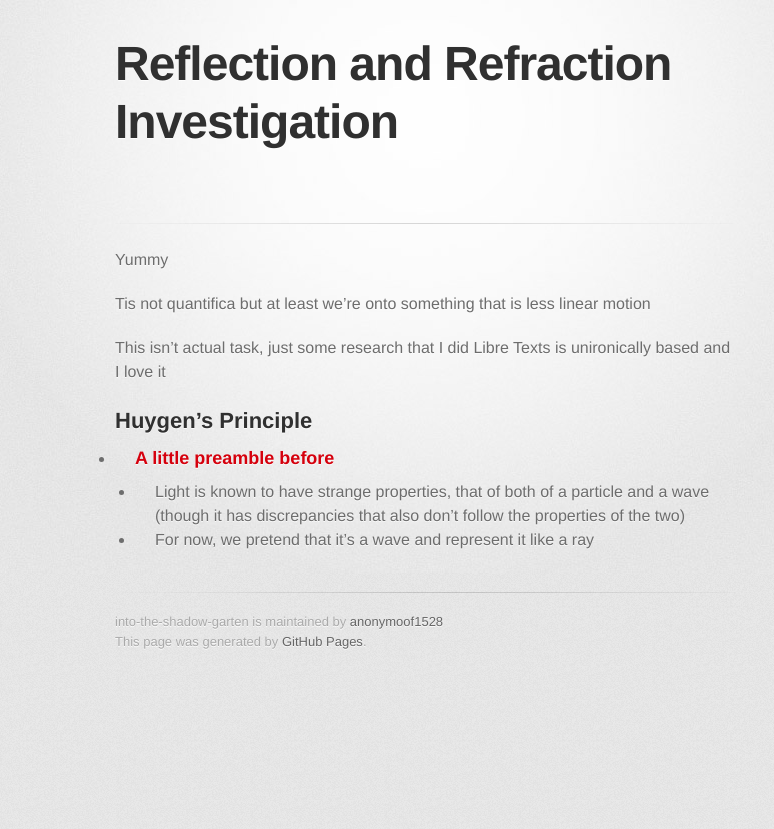
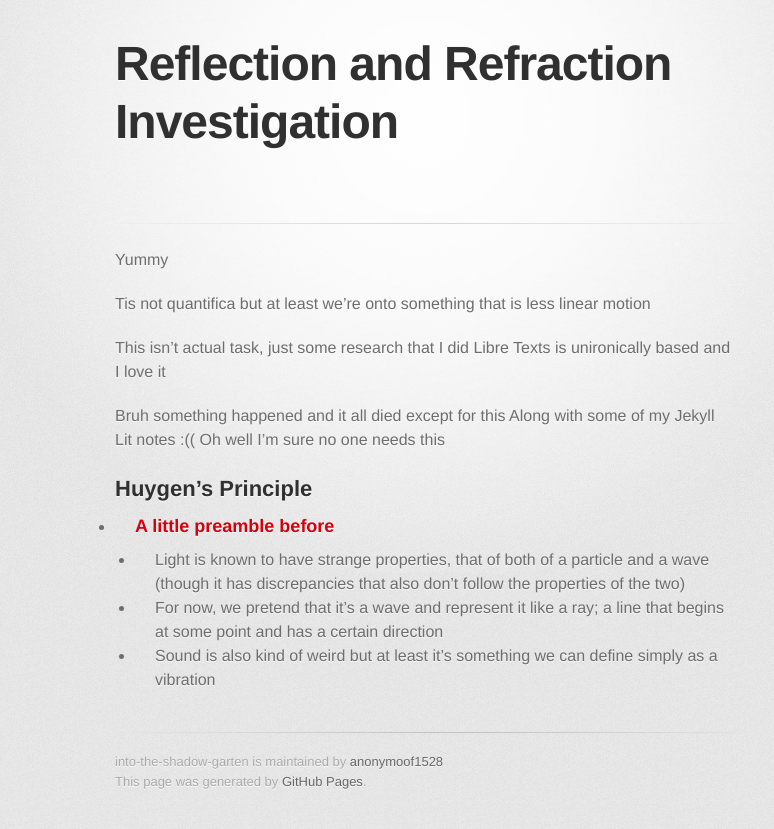
Before and after one commit to anonymoof1528/into-the-shadow-garten, a Jekyll site: the page built from Physics/Waves Evaluation and Analysis Task Research.md, in a window 1280 px wide. Shown: the top 829 px of the page, without its empty margins (215-989 px from the left). Built offline with Jekyll 4.4.1, drawn with Linux system fonts in a browser that asks for light colours; some web fonts are replaced; our own code applies the rules of GitHub Pages for plain Markdown files; the repository's description, which GitHub fills in, is left out.

Commit message:
Testing some things (including my markdown skills)
Checking if my website didn't die and also whether my markdown is ok

```diff
--- a/Physics/Waves_Evaluation_and_Analysis_Task_Research.md
+++ b/Physics/Waves Evaluation and Analysis Task Research.md
@@ -9,7 +9,12 @@ Tis not quantifica but at least we're onto something that is less linear motion
 This isn't actual task, just some research that I did
 Libre Texts is unironically based and I love it
 
+Bruh something happened and it all died except for this
+Along with some of my Jekyll Lit notes :((
+Oh well I'm sure no one needs this
+
 ## Huygen's Principle
 - ### A little preamble before
 	- Light is known to have strange properties, that of both of a particle and a wave (though it has discrepancies that also don't follow the properties of the two)
-	- For now, we pretend that it's a wave and represent it like a ray
+	- For now, we pretend that it's a wave and represent it like a ray; a line that begins at some point and has a certain direction
+	- Sound is also kind of weird but at least it's something we can define simply as a vibration
```
Also changed, not shown: Chemistry/Intermolecular_Forces.md (added, +30 -0 lines), Literature/I_hate_psychoanalysis_but_that_and_Jekyll_and_Hyde.md (+3 -0 lines), Physics/Linear Motion Notes.md (renamed from Physics/physics_notes.md, +1 -1 lines), Physics/Waves and Resonance Notes.md (added, +38 -0 lines), index.md (+3 -2 lines), .obsidian/appearance.json, .obsidian/core-plugins-migration.json, .obsidian/core-plugins.json, .obsidian/workspace.json, Chemistry/example_template_disp.jpg (added), Chemistry/femtosecond_chance_disp.jpg (added).
